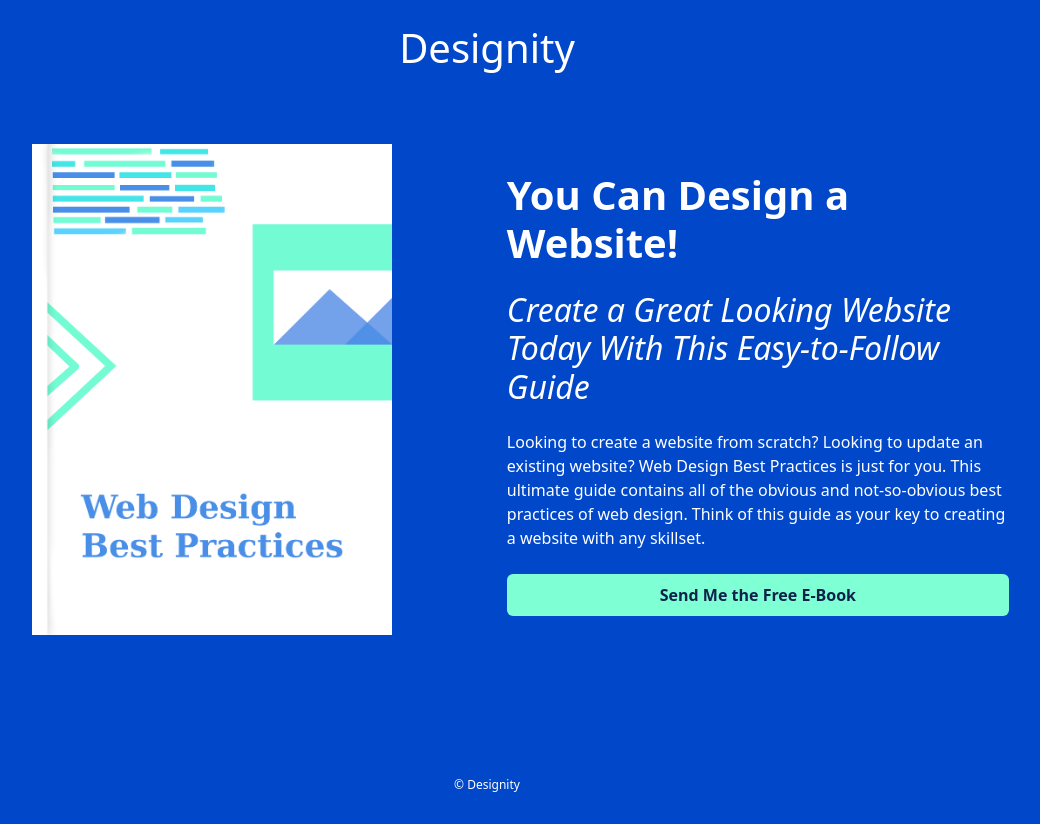
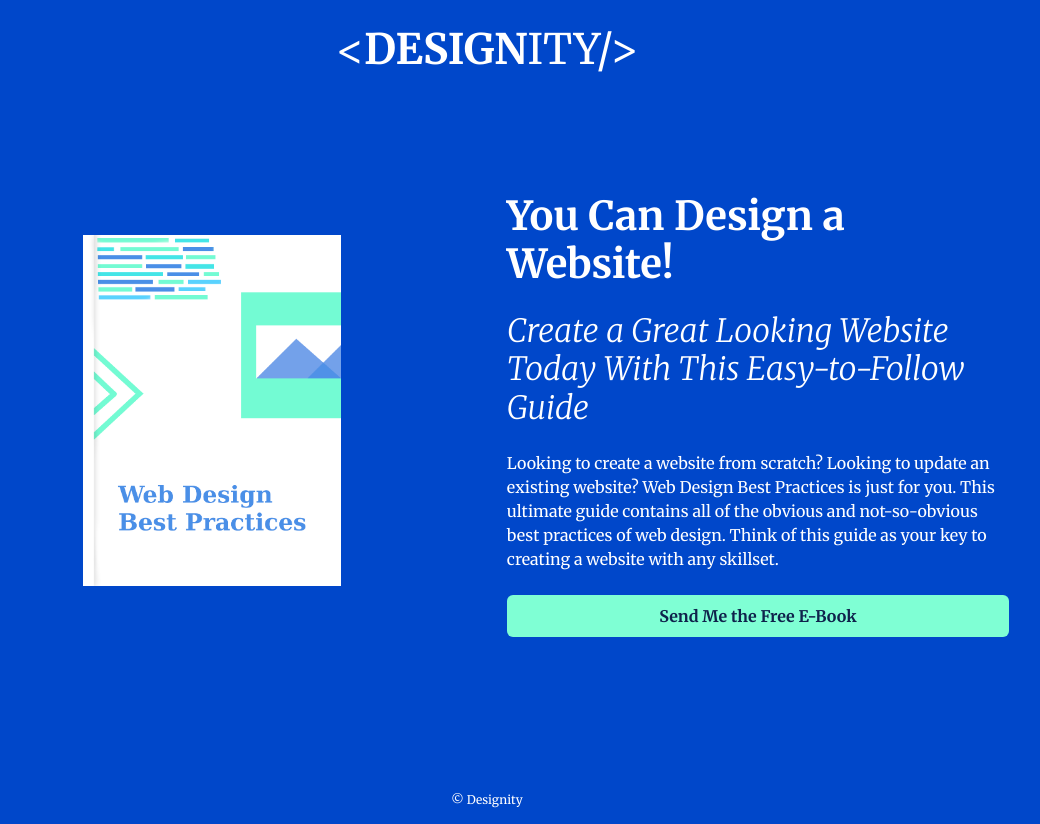
Before and after one commit to vtaceo/Ebook-OptIn, a plain HTML site: page index.html in a window 1280 px wide. Shown: the whole page, without its empty margins (153-1193 px from the left). Drawn offline with nearby package versions, Linux system fonts and the light colour scheme.

Commit message:
Add files via upload

```diff
--- a/index.html
+++ b/index.html
@@ -13,10 +13,12 @@
 <body>
     <div class="container-lg main p-4">
         <div class="logo pb-4">
-            <h1 class="text-center pb-4">Designity</h1>
+            <h1 class="text-center pb-4">
+                <<strong>DESIGN</strong>ITY/>
+            </h1>
         </div>
         <div class="inner-container d-flex justify-content-center align-items-center">
-            <div class="container-fluid d-flex book-cover justify-content-center p-3">
+            <div class="container-fluid d-flex book-cover justify-content-center p-3 align-items-center">
                 <img src="img/ebookcover.png" alt="" class="px-4">
             </div>
             <div class=" container-fluid d-flex flex-column ebook-info px-4">
@@ -37,7 +39,7 @@
     <div class="modal fade" id="staticBackdrop" data-bs-backdrop="static" data-bs-keyboard="false" tabindex="-1" aria-labelledby="staticBackdropLabel" aria-hidden="true">
         <div class="modal-dialog modal-dialog-centered">
             <div class="modal-content text-center">
-                <div class="modal-header text-center">
+                <div class="modal-header ">
                     <h1 class="modal-title fs-5" id="staticBackdropLabel">Yes, send me the ebook!</h1>
                     <button type="button" class="btn-close" data-bs-dismiss="modal" aria-label="Close"></button>
                 </div>
--- a/style.css
+++ b/style.css
@@ -1,10 +1,21 @@
+@import url('https://fonts.googleapis.com/css2?family=Merriweather:ital,wght@0,300;0,400;0,700;0,900;1,300;1,400&display=swap');
+
 body {
     color: white;
     background-color: rgb(0, 71, 202);
+    font-family: "Merriweather";
 }
 
 .main {
     min-height: 97vh;
+}
+
+.logo h1 strong {
+    font-weight: black;
+}
+
+.logo h1 {
+    font-size: 42px;
 }
 
 .inner-container {
@@ -12,14 +23,16 @@ body {
     /* width: 80%; */
     margin-right: auto;
     margin-left: auto;
+    min-height: 70vh;
 }
 
 .book-cover {
     /* background-color: rgb(197, 216, 177); */
+    height: 70%;
 }
 
 .book-cover img {
-    width: 80%;
+    width: 60%;
     height: auto;
 }
 
@@ -53,7 +66,9 @@ body {
 }
 
 footer {
+    /* background-color: orange; */
     font-size: 12px;
+    padding-top: 15px;
     padding-bottom: 15px;
 }
 
@@ -63,7 +78,7 @@ footer {
 /* ============================ MEDIA QUERIES ============================= */
 /* ------------------------------------------------------------------------ */
 
-@media (max-width: 768px) {
+@media (max-width: 820px) {
     .inner-container {
         display: flex;
         flex-direction: column;
@@ -73,6 +88,15 @@ footer {
         width: 60%;
         height: auto;
     }
+
+    .book-cover {
+        /* background-color: rgb(197, 216, 177); */
+        /* height: 55vh; */
+    }
+
+    .logo h1 {
+        font-size: 30px;
+    }
 }
 
 @media (max-width: 576px) {
@@ -81,9 +105,16 @@ footer {
         height: auto;
     }
 
+    .book-cover {
+        /* background-color: rgb(197, 216, 177); */
+        /* height: 45vh; */
+    }
+
     .ebook-info {
         /* background-color: darkseagreen; */
         padding-top: 25px;
         padding-bottom: 50px;
     }
+
+
 }
```
